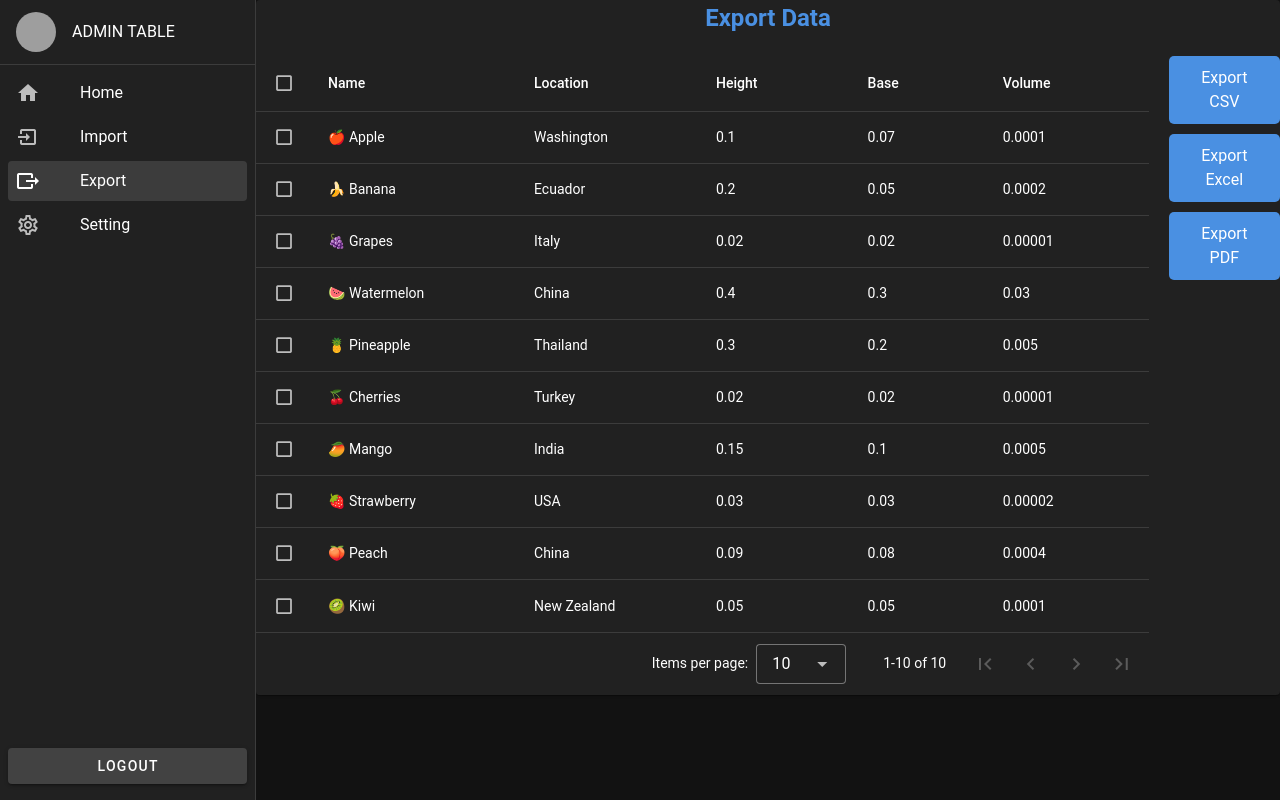
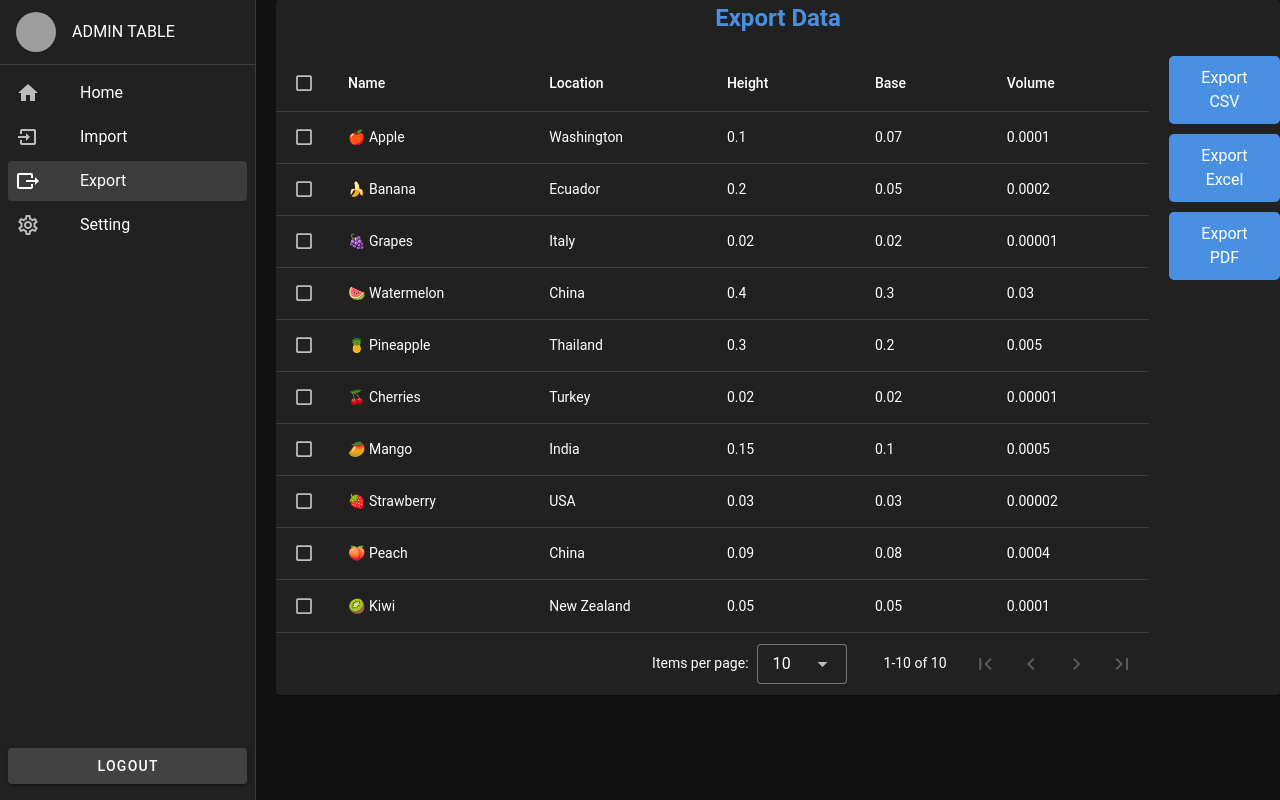
Before and after one commit to AST-tnbt/Vue-dashboard-table, a Vue app: page /export in a window 1280 px wide. Built offline with nearby package versions, Linux system fonts and the light colour scheme; grey boxes are pictures that could not be loaded.

Commit message:
Add ml-5 v-card

```diff
--- a/src/pages/Export.vue
+++ b/src/pages/Export.vue
@@ -1,6 +1,6 @@
 <template>
   <section class="export-section">
-    <v-card class="card-container">
+    <v-card class="card-container ml-5">
       <h2 class="header">Export Data</h2>
       <div class="table-container">
         <v-data-table
```
